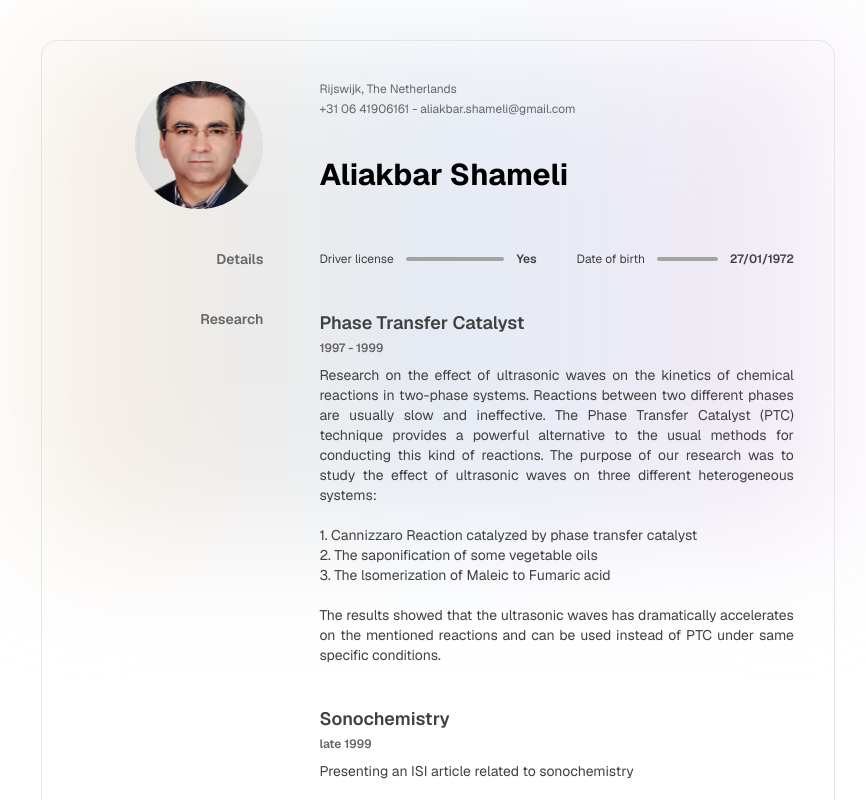
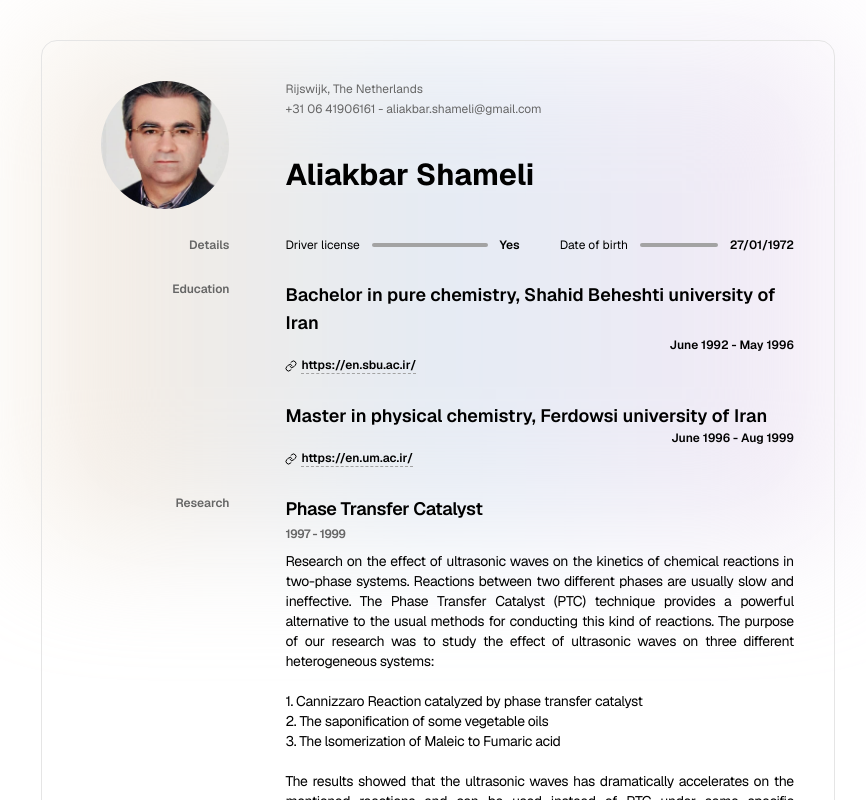
Before and after one commit to SadraShameli/Resume, a Next.js app: page /resume/aliakbar in a window 1280 px wide. Shown: the top 800 px of the page, without its empty margins (202-1068 px from the left). Built offline with nearby package versions, Linux system fonts and the light colour scheme.

Commit message:
Updated layout

```diff
--- a/src/app/_components/Resume/Resume.tsx
+++ b/src/app/_components/Resume/Resume.tsx
@@ -1,4 +1,4 @@
-import { ChevronRight, Cog } from 'lucide-react';
+import { Link as LucideLink } from 'lucide-react';
 import Image, { type StaticImageData } from 'next/image';
 import Link from 'next/link';
 
@@ -22,8 +22,8 @@ export default function GenerateResume({
   return (
     <div className="mx-auto w-[210mm]">
       <div className="absolute -z-50 h-[500px] w-[210mm] bg-gradient-to-r from-orange-200 via-blue-200 to-fuchsia-200 opacity-50 blur-3xl saturate-50" />
-      <div className="my-10 grid gap-y-10 rounded-2xl border p-10 print:my-0 print:border-none text-sm">
-        <div className="grid grid-cols-6">
+      <div className="my-10 grid gap-y-7 rounded-2xl border p-10 text-sm print:my-0 print:border-none">
+        <div className="grid grid-cols-7">
           <div className="col-span-2 flex justify-end pr-14">
             <Image
               className="size-32 rounded-full object-cover"
@@ -33,7 +33,7 @@ export default function GenerateResume({
             />
           </div>
 
-          <div className="col-span-4 space-y-10">
+          <div className="col-span-5 space-y-10">
             <div className="grid gap-y-1 text-xs text-muted">
               <span>{resume.basics.location.title}</span>
               <span>
@@ -46,7 +46,7 @@ export default function GenerateResume({
                 {resume.basics.title}
               </h1>
               {!showCover ? (
-                <h2 className="text-justify font-semibold text-base">
+                <h2 className="text-justify font-semibold">
                   {resume.basics.summary}
                 </h2>
               ) : null}
@@ -77,6 +77,10 @@ export default function GenerateResume({
               <GenerateSection title="Skills" skills={resume.skills} />
             ) : null}
 
+            {resume.education.length ? (
+              <GenerateSection title="Education" education={resume.education} />
+            ) : null}
+
             {resume.research.length ? (
               <GenerateSection title="Research" research={resume.research} />
             ) : null}
@@ -90,10 +94,6 @@ export default function GenerateResume({
 
             {resume.projects.length ? (
               <GenerateSection title="Projects" projects={resume.projects} />
-            ) : null}
-
-            {resume.education.length ? (
-              <GenerateSection title="Education" education={resume.education} />
             ) : null}
 
             {resume.languages.length ? (
@@ -136,12 +136,12 @@ function GenerateSection({
   cover?: string;
 }) {
   return (
-    <div className="grid grid-cols-6">
+    <div className="grid grid-cols-7">
       <div className="col-span-2 mr-14">
-        <h3 className="text-right text-sm font-semibold text-muted">{title}</h3>
+        <h3 className="text-right text-xs font-semibold text-muted">{title}</h3>
       </div>
 
-      <div className="col-span-4 flex flex-col justify-center">
+      <div className="col-span-5 flex flex-col justify-center">
         <section className="grid grid-cols-2 items-center gap-x-10 gap-y-2 text-xs">
           {items?.map((item, key) => (
             <div className="flex items-center gap-x-3" key={key}>
@@ -170,24 +170,41 @@ function GenerateSection({
         </section>
 
         {education ? (
-          <section className="grid items-center gap-10">
+          <section className="grid items-center gap-7">
             {education.map((education, key) => (
               <div key={key}>
-                <h3 className="text-lg font-semibold">
-                  {education.title}
-                  {education.location ? `, ${education.location.title}` : null}
-                </h3>
+                <h3 className="text-lg font-semibold">{education.title}</h3>
 
-                <span className="text-xs font-semibold text-muted">
-                  {education.date}
-                </span>
+                <div className="text-xs font-semibold">
+                  <div className="flex justify-between">
+                    <span>{education.role}</span>
+                    <span className="flex justify-end">{education.date}</span>
+                  </div>
+
+                  <div className="flex items-baseline justify-between">
+                    {education.url ? (
+                      <div className="mt-1 flex items-center gap-x-1">
+                        <LucideLink className="size-3" />
+                        <Link
+                          className="border-b border-dashed border-neutral-400 font-semibold"
+                          href={education.url}
+                        >
+                          {education.url}
+                        </Link>
+                      </div>
+                    ) : null}
+                    {education.location ? (
+                      <span>{education.location.title}</span>
+                    ) : null}
+                  </div>
+                </div>
               </div>
             ))}
           </section>
         ) : null}
 
         {research ? (
-          <div className="grid gap-10">
+          <div className="grid gap-7 tracking-tight">
             {research.map((research, key) => (
               <section key={key}>
                 <h3 className="text-lg font-semibold">{research.title}</h3>
@@ -206,42 +223,56 @@ function GenerateSection({
         ) : null}
 
         {experience ? (
-          <div className="grid gap-10">
+          <div className="grid gap-y-7 tracking-tight">
             {experience.map((experience, key) => (
               <section key={key}>
-                <h3 className="text-lg font-semibold">
-                  {experience.title}
-                  {experience.location
-                    ? `, ${experience.location.title}`
-                    : null}
-                </h3>
+                <h3 className="text-lg font-semibold">{experience.title}</h3>
 
-                <span className="text-xs font-semibold text-muted">
-                  {experience.date}
-                </span>
+                <div className="text-xs font-semibold">
+                  <div className="flex justify-between">
+                    <span>{experience.role}</span>
+                    <span className="flex justify-end">{experience.date}</span>
+                  </div>
+
+                  <div className="flex items-baseline justify-between">
+                    {experience.url ? (
+                      <div className="mt-1 flex items-center gap-x-1">
+                        <LucideLink className="size-3" />
+                        <Link
+                          className="border-b border-dashed border-neutral-400 font-semibold"
+                          href={experience.url}
+                        >
+                          {experience.url}
+                        </Link>
+                      </div>
+                    ) : null}
+                    {experience.location ? (
+                      <span>{experience.location.title}</span>
+                    ) : null}
+                  </div>
+                </div>
 
                 <p className="whitespace-pre-line pt-2 text-justify">
                   {experience.summary}
                 </p>
 
+                <div className="pl-4">
                   {experience.highlights?.length ? (
-                  <ul className="mt-2 grid gap-y-3">
+                    <ul className="mt-2 list-disc space-y-1">
                       {experience.highlights.map((highlight, index) => {
                         return (
-                        <li className="flex text-justify" key={index}>
-                          <div className="mr-1 mt-[2px]">
-                            <ChevronRight className="size-5" />
-                          </div>
+                          <li className="text-justify" key={index}>
                             {highlight}
                           </li>
                         );
                       })}
                     </ul>
                   ) : null}
+                </div>
 
                 {experience.skills?.length ? (
-                  <div className="mt-5 flex items-center">
-                    <Cog className="size-5 shrink-0" />
+                  <div className="mt-3 flex items-center text-xs font-semibold">
+                    <span>Skills:</span>
                     <ul className="ml-2">
                       {experience.skills.map((skill, index) => {
                         return <li key={index}>{skill}</li>;
@@ -255,40 +286,56 @@ function GenerateSection({
         ) : null}
 
         {projects ? (
-          <section className="grid gap-10">
+          <div className="grid gap-7 tracking-tight">
             {projects.map((project, key) => (
               <section key={key}>
-                <h3 className="text-lg font-semibold">
-                  {project.title}
-                  {project.location ? `, ${project.location.title}` : null}
-                </h3>
+                <h3 className="text-lg font-semibold">{project.title}</h3>
 
-                <span className="text-xs font-semibold text-muted">
-                  {project.date}
-                </span>
+                <div className="text-xs font-semibold">
+                  <div className="flex justify-between">
+                    <span>{project.role}</span>
+                    <span className="flex justify-end">{project.date}</span>
+                  </div>
+
+                  <div className="flex items-baseline justify-between">
+                    {project.url ? (
+                      <div className="mt-1 flex items-center gap-x-1">
+                        <LucideLink className="size-3" />
+                        <Link
+                          className="border-b border-dashed border-neutral-400 font-semibold"
+                          href={project.url}
+                        >
+                          {project.url}
+                        </Link>
+                      </div>
+                    ) : null}
+                    {project.location ? (
+                      <span>{project.location.title}</span>
+                    ) : null}
+                  </div>
+                </div>
 
                 <p className="whitespace-pre-line pt-2 text-justify">
                   {project.summary}
                 </p>
 
+                <div className="pl-4">
                   {project.highlights?.length ? (
-                  <ul className="mt-2 grid gap-y-3">
+                    <ul className="mt-2 list-disc space-y-1">
                       {project.highlights.map((highlight, index) => {
                         return (
-                        <li className="flex text-justify" key={index}>
-                          <div className="mr-1 mt-[2px]">
-                            <ChevronRight className="size-5" />
-                          </div>
+                          <li className="text-justify" key={index}>
                             {highlight}
                           </li>
                         );
                       })}
                     </ul>
                   ) : null}
+                </div>
 
                 {project.skills?.length ? (
-                  <div className="mt-5 flex items-center">
-                    <Cog className="size-5" />
+                  <div className="mt-3 flex items-center text-xs font-semibold">
+                    <span>Skills:</span>
                     <ul className="ml-2">
                       {project.skills.map((skill, index) => {
                         return <li key={index}>{skill}</li>;
@@ -298,11 +345,11 @@ function GenerateSection({
                 ) : null}
               </section>
             ))}
-          </section>
+          </div>
         ) : null}
 
         {languages?.length ? (
-          <section className="grid grid-cols-2 gap-10">
+          <div className="grid grid-cols-2 gap-7">
             {languages.map((language, key) => (
               <section key={key}>
                 <h3 className="font-semibold">{language.title}</h3>
@@ -310,7 +357,7 @@ function GenerateSection({
                 <span className="text-xs">{language.fluency}</span>
               </section>
             ))}
-          </section>
+          </div>
         ) : null}
 
         {hobbies?.length ? (
--- a/src/data/Resume/Sadra.tsx
+++ b/src/data/Resume/Sadra.tsx
@@ -16,7 +16,7 @@ const ResumeSadra: IResume = {
     phone: '+31 06 85156033',
     birth: 'Dec 2003',
     age: CalculateAge(new Date('2003-12-11')),
-    summary: `Full-stack developer with 3 years of experience. Skilled in TypeScript, React and Next.js together with tRPC, Prisma, Drizzle and NextAuth for building type-safe apps. Skilled in TailwindCSS, Material UI and Framer Motion for making great looking UI. I am also experienced in building IoT devices.`,
+    summary: `Full-stack developer with 3 years of experience. Proficient in TypeScript, React and Next.js with tRPC, React Query, Prisma, Drizzle and NextAuth for building type-safe backends. Skilled in Tailwind CSS and Framer Motion for designing modern UI/UX. I am also experienced in designing IoT devices.`,
     location: {
       title: 'Rijswijk - The Netherlands',
       url: '',
@@ -51,89 +51,122 @@ const ResumeSadra: IResume = {
     { title: 'Linkedin', url: 'https://linkedin.com/in/sadrashameli' },
   ],
   skills: [
-    'TypeScript ••• React ••• Next.js',
-    'Tailwind CSS ••• Framer Motion',
-    'tRPC ••• Drizzle & Prisma ••• NextAuth',
-    'PostgreSQL ••• SQL Server',
+    'TypeScript •• React •• Next.js',
+    'Tailwind CSS •• Framer Motion',
+    'tRPC •• React Query •• Drizzle, Prisma',
+    'PostgreSQL •• SQL Server',
     '3D Modeling & Printing',
-    'ASP.NET ••• Entity Framework',
+    'ASP.NET •• Entity Framework',
   ],
   education: [
     {
-      title: 'VWO - N&T, Grotius College',
+      title: 'Grotius College',
+      role: 'VWO - Natuur en Techniek',
       date: 'Sep 2020 - Aug 2023',
-      location: { title: 'Delft', url: '' },
+      location: { title: 'Delft, The Netherlands', url: '' },
       url: 'https://www.grotiuscollege.nl',
     },
   ],
   research: [],
   experience: [
     {
-      title: 'Full-stack & IoT - Blue Star Planning',
+      title: 'Blue Star Planning',
+      role: 'Full-stack developer · Fulltime (Hybrid)',
       date: 'Dec 2021 - Jan 2023 · 1 yr 1 mo',
       location: {
-        title: 'Rotterdam',
+        title: 'Rotterdam, The Netherlands',
         url: 'https://goo.gl/maps/v9asMxGqgKwcvwQw5',
       },
       url: 'https://bluestarplanning.com',
       summary:
-        'Blue Star Planning is specialized in the development and realization of Advanced Planning and Scheduling systems.',
+        'As a full-stack developer at Blue Star Planning B.V., I was responsible for creating a full-stack application integrating IoT devices for telemetry collection, a robust backend for data storage, analysis, and processing, and an intuitive frontend for data visualization. Key responsibilities:',
       highlights: [
-        'Developed various IoT devices including 3D printing. Intended to gather various data, such as sound recordings, loudness, temperature and humidity, air quality and RPM values. The devices are placed at different locations in The Netherlands.',
-        'Developed the back-end to process the data gathered by the devices as well as the front-end, where the sound recordings and loudness values are available.',
+        'Enhanced application performance with efficient lazy loading and advanced routing techniques to eliminate unused code',
+        'Designed and implemented reusable react components, contributing to code modularity and maintainability',
+        'Directed research to elevate performance, centering on user experience and streamlined system efficiency',
+        'Designed various IoT devices from ground up, including 3D modeling and printing. Intended to gather various telemetries, such as temperature, humidity, air pressure, gas resistance, altitude, loudness levels, noise recordings and RPM values. The devices are placed at various locations in the Netherlands and are continuously registering data',
+        'Cooperated a CI/CD pipeline using Azure DevOps for streamlined and automated deployments, resulting in faster and more reliable code base',
       ],
       skills: [
-        'React ••• TypeScript ••• Material UI ••• ASP.NET ••• SQL Server',
+        'React ••• TypeScript ••• Next.js ••• ASP.NET ••• SQL Server ••• Unit Testing',
       ],
     },
     {
-      title: 'Salesman - Gamma',
-      date: 'May 2021 - Dec 2022 · 1 yr 8 mos',
+      title: 'Gamma',
+      role: 'Salesman · Parttime',
+      date: 'May 2021 - Dec 2022 · 1 yr 8 mo',
       location: {
-        title: 'Den Haag',
+        title: 'Den Haag, The Netherlands',
         url: 'https://maps.app.goo.gl/xWFe1zER9cE8RKBg9',
       },
-      url: 'https://gamma.nl/',
+      url: 'https://gamma.nl',
     },
     {
-      title: 'Salesman - Hoogvliet',
-      date: 'Sep 2021 - Mar 2022 · 7 mos',
+      title: 'Hoogvliet',
+      role: 'Salesman · Parttime',
+      date: 'Sep 2021 - Mar 2022 · 7 mo',
       location: {
-        title: 'Rijswijk',
+        title: 'Rijswijk, The Netherlands',
         url: 'https://maps.app.goo.gl/AUQwbGpcZDWswzLHA',
       },
       url: 'https://hoogvliet.com',
     },
     {
-      title: "Delivery Driver - Domino's",
-      date: 'Jul 2020 - Dec 2020 · 6 mos',
+      title: "Domino's",
+      role: 'Delivery Driver · Parttime',
+      date: 'Jul 2020 - Dec 2020 · 6 mo',
       location: {
-        title: 'Rijswijk',
+        title: 'Rijswijk, The Netherlands',
         url: 'https://maps.app.goo.gl/EDxYvZddBXw17z7V8',
       },
-      url: 'https://dominos.nl/',
+      url: 'https://dominos.nl',
     },
   ],
   projects: [
     {
       title: 'sadra.nl',
-      date: 'April 2024 - Present',
+      role: 'Personal portfolio',
+      date: 'Mar 2024 - Present',
       url: 'https://github.com/SadraShameli/sadra.nl',
-      summary: 'Full-stack personal portfolio',
+      summary:
+        'This project is part of a full-stack application with multiple objectives, serving as both a personal portfolio and a backend for Sensor Hub devices. The application makes the devices able to fetch configuration, register telemetries and save noise recordings. Additionally, it includes a frontend for visualizing the data collected by the Sensor Hub devices.',
       highlights: [
-        'Type-safe front-end and back-end using Typescript & N',
-        'Ability to manually control using a PS5 or PS4 controller',
-        'Utilizing the TensorFlow machine learning library',
-        'Using multithreading for every core functionality',
+        'Type-safe front-end and back-end using Typescript, React, Next.js, tRPC',
+        'Using React Query for for efficient state management, handling loading and error states, and managing stale data seamlessly',
+        'Implemented CRUD functionalities using Next.js App Router to manage the database and user interactions effectively',
+        "Using drizzle for near-instant SQL queries and mutations, enhancing the application's responsiveness",
+        'Enhanced application performance with efficient lazy loading and advanced routing techniques to eliminate unused code',
+        'Designed and implemented reusable react components, contributing to code modularity and maintainability',
+        'Cooperated a CI/CD pipeline using GitHub Actions for streamlined and automated deployments, resulting in faster and more reliable code base',
       ],
-      skills: ['3D Printing ••• Machine Learning ••• Python ••• C++'],
+      skills: [
+        'Typescript ••• React ••• Next.js ••• tRPC ••• React Query ••• Tailwind CSS',
+      ],
+    },
+    {
+      title: 'Sensor Hub',
+      role: 'Gathering telemetries for sadra.nl',
+      date: 'Feb 2024 - Present',
+      url: 'https://github.com/SadraShameli/SensorHub',
+      summary:
+        'This project is part of a full-stack application and is intended to gather various data such as temperature, humidity, air pressure, gas resistance, altitude, loudness levels, noise recordings and RPM values. The devices are placed at various locations in the Netherlands and are continuously sending these data to my website at my website sadra.nl.',
+      highlights: [
+        'Focus on optimizations: Debug and release configurations apply different macros and compiler flags to make debugging easy and runtime faster. Enabling all compiler warnings to write safer code. Using std::move and pass by reference to avoid additional copies',
+        'Supporting multithreading for all core functionality. Tasks are created, suspended and deleted when needed: This results to a boot time of only 100ms when running in release mode',
+        'Advanced failsafe system and logging mechanisms to notify users of potential errors and bugs',
+        'Saving a list of last 25 failures that occurred during the runtime',
+        'Using XOR bitwise operations with the mac address to encrypt user data before saving to the storage',
+        'Custom Pin, WiFi, HTTP and Gui classes to provide simple APIs for ease of use',
+        'Handling runtime and backend errors and notifying users with a failsafe when errors occur',
+      ],
+      skills: ['3D Printing ••• C++ ••• ESP32 ••• IoT devices'],
     },
     {
       title: 'Project A.I.',
       date: 'Sep 2022 - Dec 2022',
       url: 'https://github.com/SadraShameli/ProjectAI',
       summary:
-        'Autonomous self-driving robot based on camera vision and lidar.',
+        'The purpose of this project is to create an autonomous self-driving robot, which is able to follow a course and avoid obstacles, all on its own. Its inspiration originates from being a big fan of Elon Musk, Tesla and its technology. This project is mainly created for PWS (profielwerkstuk) using our own specific hardware, but it can be replicated by the user to work on their hardware as well.',
       role: 'Self Driving Robot',
       highlights: [
         'Fully autonomous driving without any input from the user',
--- a/src/styles/globals.css
+++ b/src/styles/globals.css
@@ -5,7 +5,7 @@
 @layer base {
   :root {
     --background: 0 0% 100%;
-    --foreground: 0 0% 25%;
+    --foreground: 0 0% 0%;
 
     --card: 0 0% 100%;
     --card-foreground: 0 0% 3.9%;
```
Lines whose indentation alone changed are shown as unchanged.
